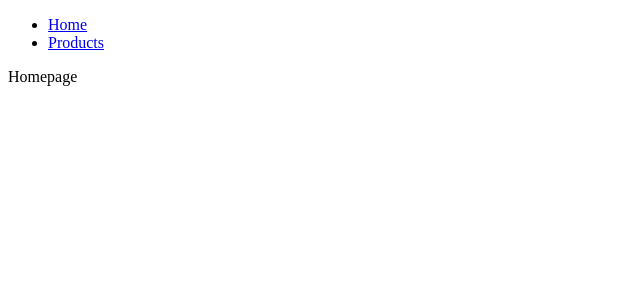
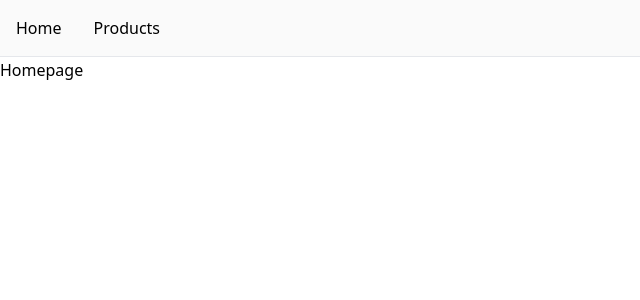
Before and after one commit to hussainalihussain/nuxt-data-fetch, a Nuxt app: page / in a window 1280 px wide. Shown: the top 300 px of the page, without its empty margins (0-640 px from the left). Built offline with nearby package versions, Linux system fonts and the light colour scheme.

Commit message:
chore: add @nuxtjs/tailwindcss dependency to package.json

```diff
--- a/components/AppNavigation.vue
+++ b/components/AppNavigation.vue
@@ -1,11 +1,11 @@
 <script setup lang="ts">
 </script>
 <template>
-    <nav class="bg-neutral-primary fixed w-full z-20 top-0 start-0 border-b border-default">
+    <nav class="bg-neutral-50 fixed w-full z-20 top-0 start-0 border-b border-default">
         <div class="max-w-screen-xl flex flex-wrap items-center justify-between mx-auto p-4">
             <div class="hidden w-full md:block md:w-auto" id="navbar-default">
                 <ul
-                    class="font-medium flex flex-col p-4 md:p-0 mt-4 border border-default rounded-base bg-neutral-secondary-soft md:flex-row md:space-x-8 rtl:space-x-reverse md:mt-0 md:border-0 md:bg-neutral-primary">
+                    class="font-medium flex flex-col p-4 md:p-0 mt-4 border border-default rounded-base bg-neutral-secondary-soft md:flex-row md:space-x-8 rtl:space-x-reverse md:mt-0 md:border-0 md:bg-neutral-50">
                     <AppNavigationLink href="/" text="Home" />
                     <AppNavigationLink href="/products" text="Products" />
                 </ul>
--- a/layouts/default.vue
+++ b/layouts/default.vue
@@ -6,6 +6,8 @@ import AppNavigation from '~/components/AppNavigation.vue';
 <template>
     <div>
         <app-navigation />
-        <slot />
+        <div class="mt-[3.6rem]">
+            <slot />
+        </div>
     </div>
 </template>
--- a/nuxt.config.ts
+++ b/nuxt.config.ts
@@ -1,5 +1,6 @@
 // https://nuxt.com/docs/api/configuration/nuxt-config
 export default defineNuxtConfig({
+  modules: ['@nuxtjs/tailwindcss'],
   compatibilityDate: '2025-07-15',
   devtools: { enabled: true }
 })
--- a/package.json
+++ b/package.json
@@ -10,6 +10,7 @@
     "postinstall": "nuxt prepare"
   },
   "dependencies": {
+    "@nuxtjs/tailwindcss": "^6.14.0",
     "nuxt": "^4.6.1",
     "vue": "^3.5.43",
     "vue-router": "^5.4.0"
```
Also changed, not shown: 1 other file (tests, documents, lock files or other folders).
